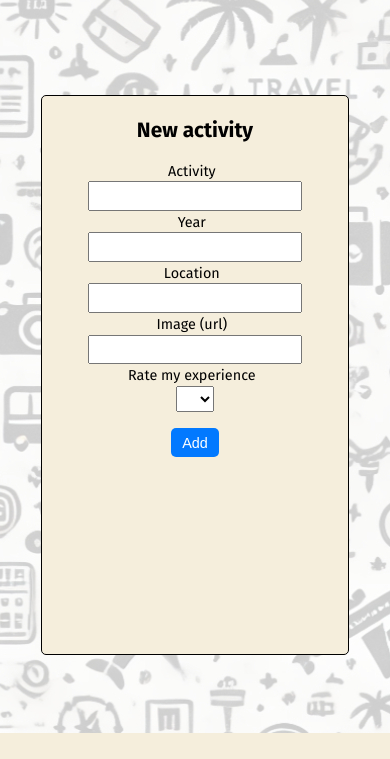
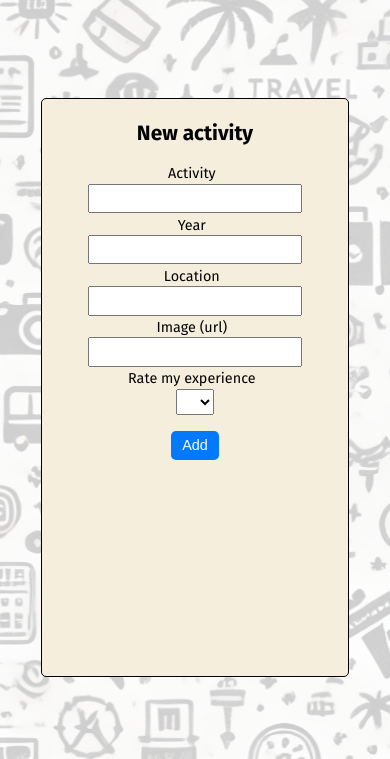
Before and after one commit to ramsey-merdassi/bucket-list-collector-app, a PHP site: page / in a window 390 px wide. Shown: the part 191-950 px from the top of the page. Before the commit the page ends 924 px from the top, so only its background shows below. Run offline with PHP 8.4, Linux system fonts and the light colour scheme; data that the repository does not hold is empty.

Commit message:
increase add activity form to 88vh for mobile

```diff
--- a/style.css
+++ b/style.css
@@ -306,7 +306,7 @@ select {
 
  @media screen and (max-width: 554px) {
      .add-activity {
-         height: 85vh;
+         height: 88vh;
      }
 
      .form {
```
